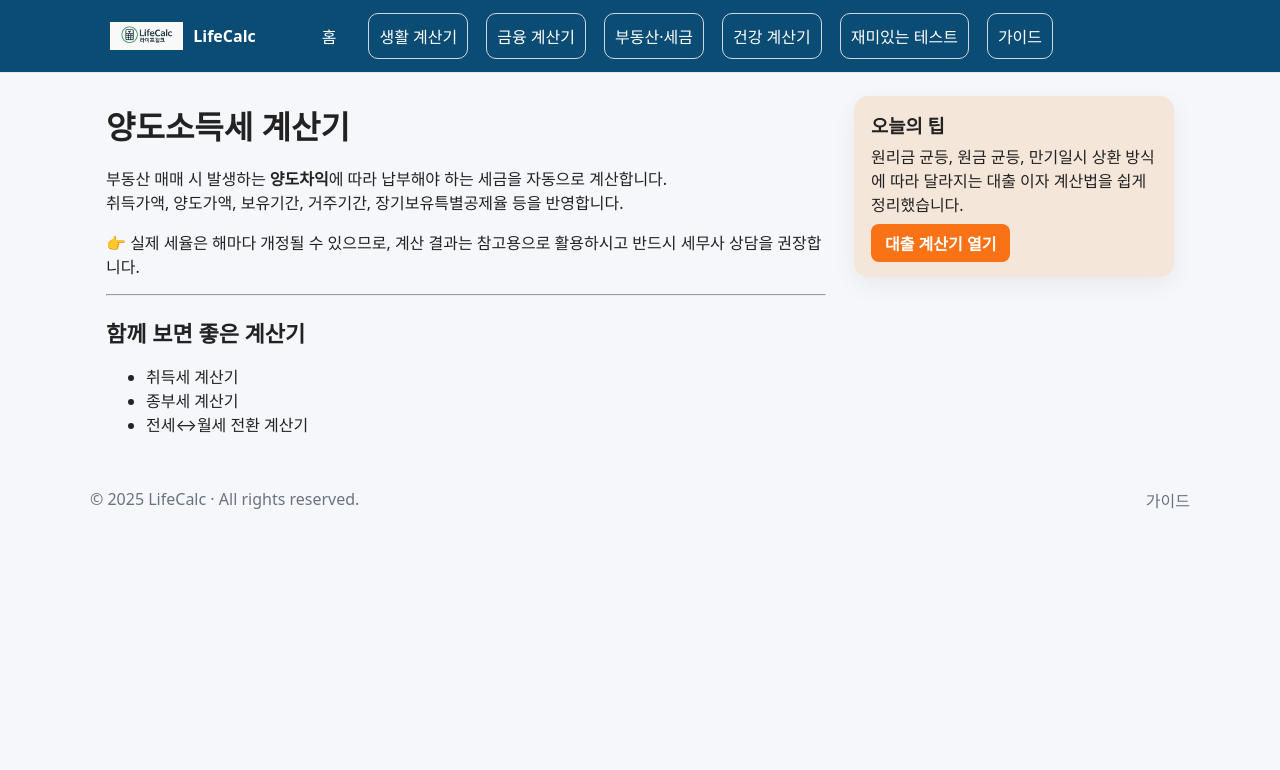
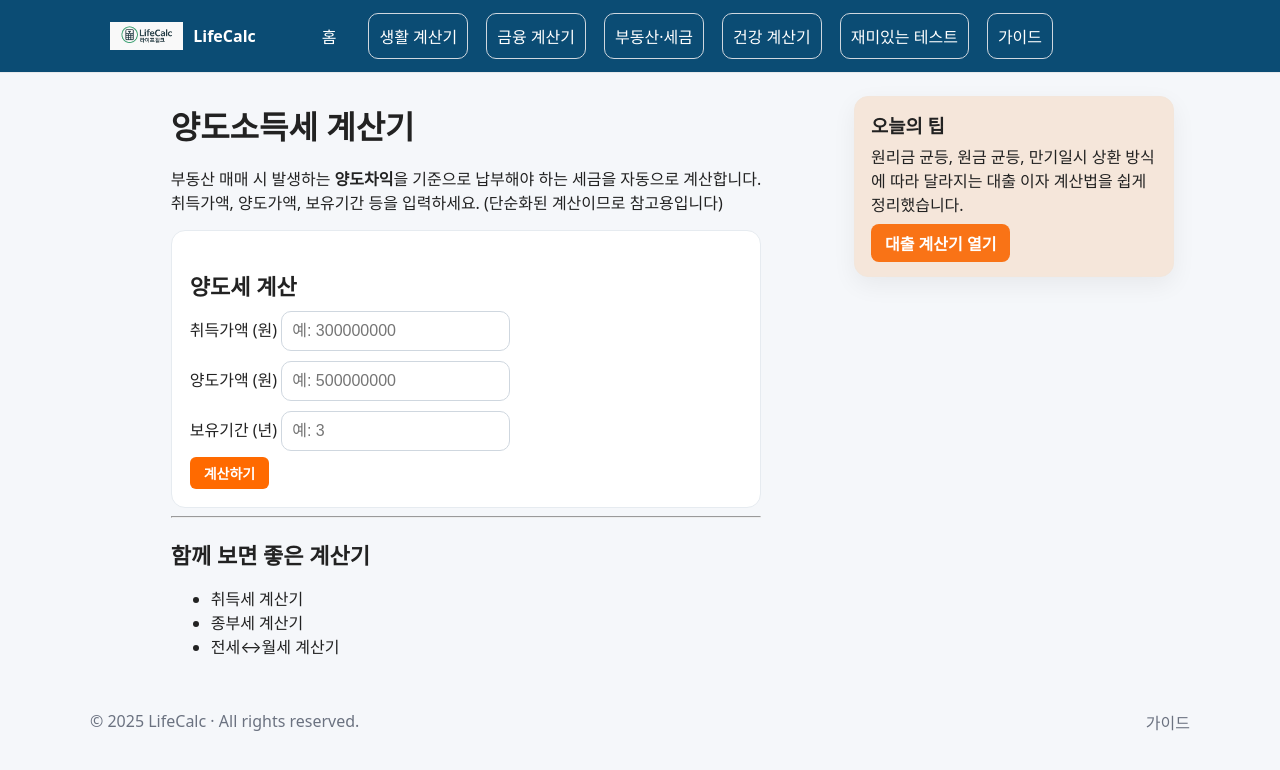
Before and after one commit to khai-lang/LifeCalc, a Jekyll site: the page built from realestate/capital-gains/index.md, in a window 1280 px wide. Shown: the top 770 px of the page. Built offline with Jekyll 4.4.1, drawn with Linux system fonts in a browser that asks for light colours.

Commit message:
Update index.md

```diff
--- a/realestate/capital-gains/index.md
+++ b/realestate/capital-gains/index.md
@@ -8,14 +8,51 @@ section: realestate
 
 # 양도소득세 계산기
 
-부동산 매매 시 발생하는 **양도차익**에 따라 납부해야 하는 세금을 자동으로 계산합니다.
-취득가액, 양도가액, 보유기간, 거주기간, 장기보유특별공제율 등을 반영합니다.
+부동산 매매 시 발생하는 **양도차익**을 기준으로 납부해야 하는 세금을 자동으로 계산합니다.
+취득가액, 양도가액, 보유기간 등을 입력하세요. (단순화된 계산이므로 참고용입니다)
 
-👉 실제 세율은 해마다 개정될 수 있으므로, 계산 결과는 참고용으로 활용하시고 반드시 세무사 상담을 권장합니다.
+<div class="card" style="max-width:760px;margin:0 auto;">
+  <form onsubmit="event.preventDefault();calcCGT();">
+    <h2>양도세 계산</h2>
+    <label>취득가액 (원)
+      <input type="number" id="buyPrice" placeholder="예: 300000000">
+    </label>
+    <label>양도가액 (원)
+      <input type="number" id="sellPrice" placeholder="예: 500000000">
+    </label>
+    <label>보유기간 (년)
+      <input type="number" id="years" placeholder="예: 3">
+    </label>
+
+    <button class="btn">계산하기</button>
+  </form>
+
+  <div id="cgtResult" class="result-box"></div>
+</div>
+
+<script>
+function calcCGT(){
+  const buy = +document.getElementById('buyPrice').value||0;
+  const sell = +document.getElementById('sellPrice').value||0;
+  const years = +document.getElementById('years').value||0;
+
+  const gain = sell - buy;
+  const deduction = years >= 3 ? Math.round(gain * 0.1) : 0; // 장기보유특별공제 10% (단순 예시)
+  const taxable = gain - deduction;
+  const tax = taxable > 0 ? Math.round(taxable * 0.22) : 0; // 22% 단순 적용
+
+  document.getElementById('cgtResult').innerHTML =
+    `양도차익: <b>${gain.toLocaleString()}</b> 원<br>
+     장기보유 공제: <b>${deduction.toLocaleString()}</b> 원<br>
+     과세표준: <b>${taxable.toLocaleString()}</b> 원<br>
+     예상 세액: <b>${tax.toLocaleString()}</b> 원`;
+  document.getElementById('cgtResult').classList.add("show");
+}
+</script>
 
 ---
 
 ## 함께 보면 좋은 계산기
 - [취득세 계산기](/realestate/acquisition-tax/)
 - [종부세 계산기](/realestate/property-tax/)
-- [전세↔월세 전환 계산기](/realestate/rent-to-jeonse/)
+- [전세↔월세 계산기](/realestate/rent-to-jeonse/)
```
